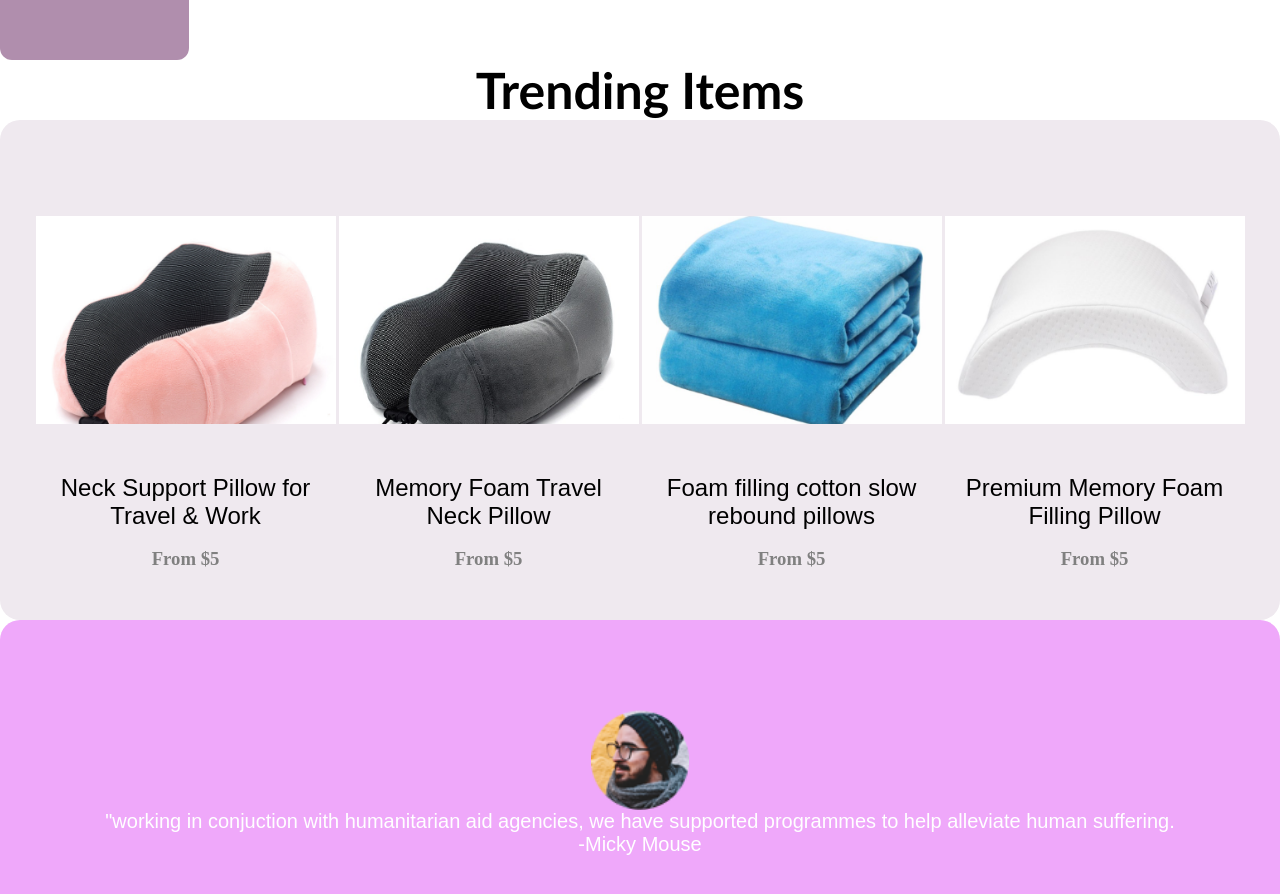
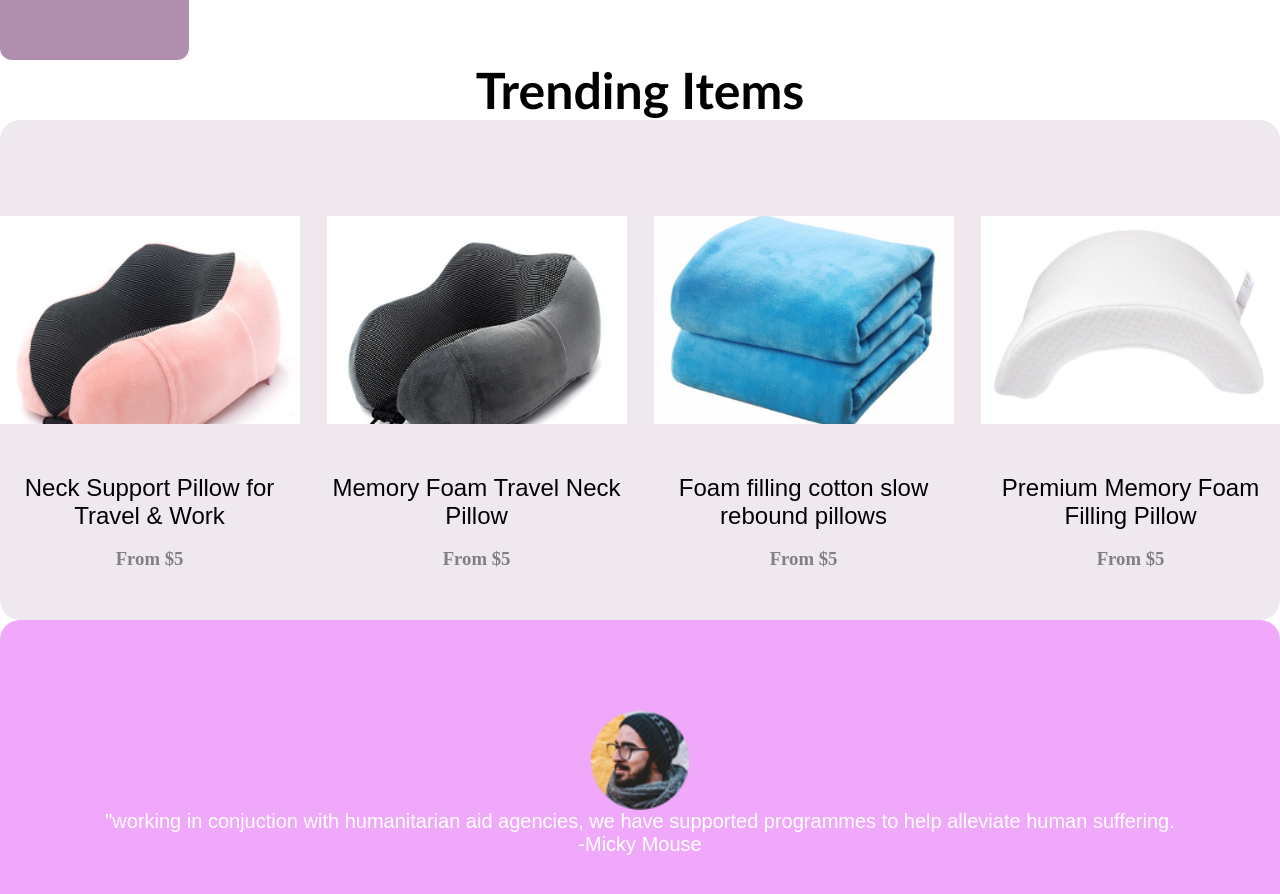
Before and after one commit to prabhavathi3001-a11y/pillow_mart, a plain HTML site: page index.html in a window 1280 px wide. Shown: the part 820-1714 px from the top of the page. Drawn offline with Linux system fonts and the light colour scheme.

Commit message:
project1 commit

```diff
--- a/style.css
+++ b/style.css
@@ -417,11 +417,13 @@
      /*display: flex;*/
      flex-direction: column;
      gap: 30px;
-     grid-template-columns: repeat(auto-fit, minmax(250px, 1fr));
+     grid-template-columns: repeat(auto-fit, minmax(190px, 1fr));
      gap: 2em 2em;
      background-color: rgb(239, 233, 239);
      justify-content: space-evenly;
-     padding: 50px ;
+     align-items: center;
+     text-align: center;
+     padding: 50px 2px;
      margin: auto;
      border-radius: 20px;
  }
```
